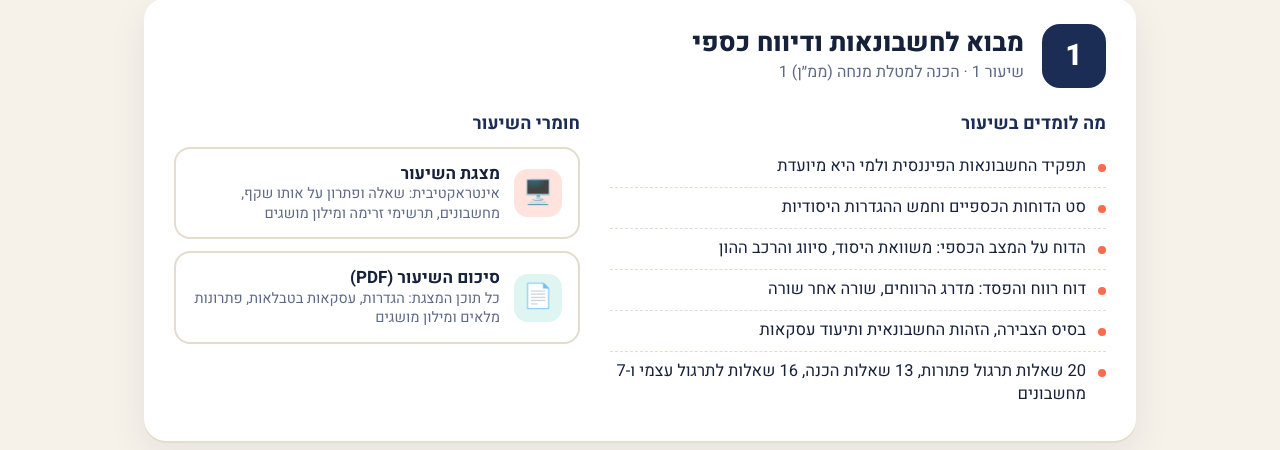
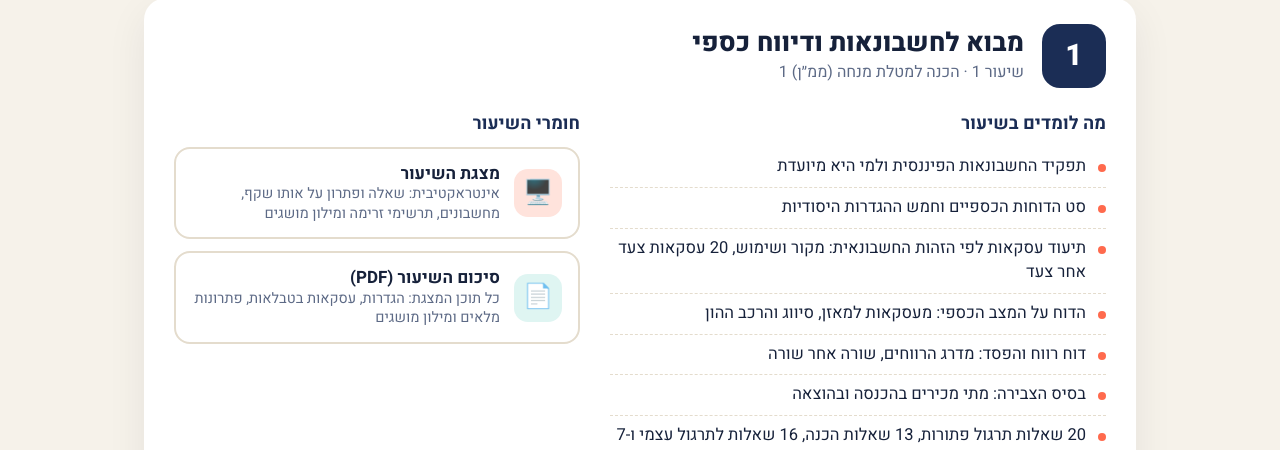
Before and after one commit to shaytsaban/accounting-for-managers-13002, a plain HTML site: page index.html in a window 1280 px wide. Shown: the part 502-952 px from the top of the page. Drawn offline with Linux system fonts and the light colour scheme.

Commit message:
Hub: list lesson topics in the new order
Co-Authored-By: Claude Opus 5.5 <noreply@anthropic.com>

```diff
--- a/index.html
+++ b/index.html
@@ -70,9 +70,10 @@ footer a{color:var(--navy2);font-weight:700;direction:ltr;unicode-bidi:isolate;d
 <div><h4>מה לומדים בשיעור</h4><ul class="learn">
 <li>תפקיד החשבונאות הפיננסית ולמי היא מיועדת</li>
 <li>סט הדוחות הכספיים וחמש ההגדרות היסודיות</li>
-<li>הדוח על המצב הכספי: משוואת היסוד, סיווג והרכב ההון</li>
+<li>תיעוד עסקאות לפי הזהות החשבונאית: מקור ושימוש, 20 עסקאות צעד אחר צעד</li>
+<li>הדוח על המצב הכספי: מעסקאות למאזן, סיווג והרכב ההון</li>
 <li>דוח רווח והפסד: מדרג הרווחים, שורה אחר שורה</li>
-<li>בסיס הצבירה, הזהות החשבונאית ותיעוד עסקאות</li>
+<li>בסיס הצבירה: מתי מכירים בהכנסה ובהוצאה</li>
 <li><span class="n">20</span> שאלות תרגול פתורות, <span class="n">13</span> שאלות הכנה, <span class="n">16</span> שאלות לתרגול עצמי ו-<span class="n">7</span> מחשבונים</li>
 </ul></div>
 <div><h4>חומרי השיעור</h4><div class="links">
```
